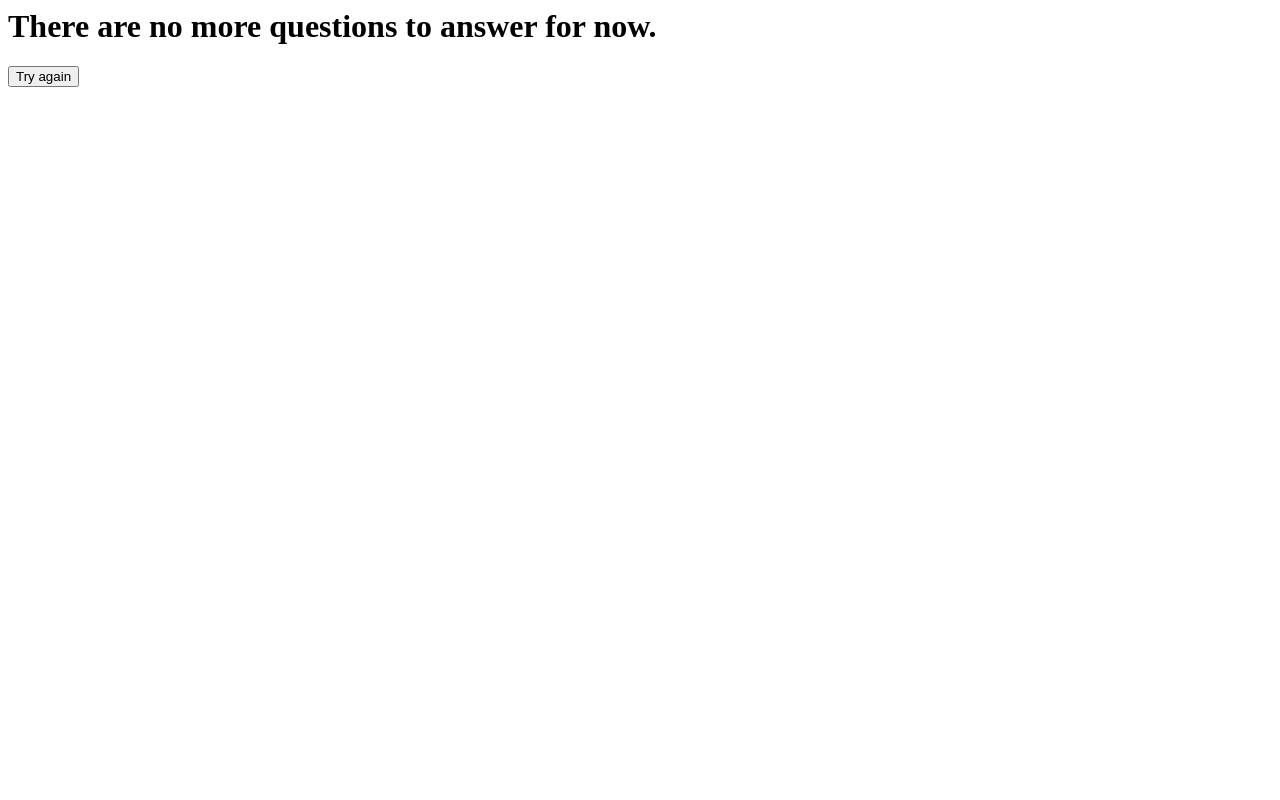
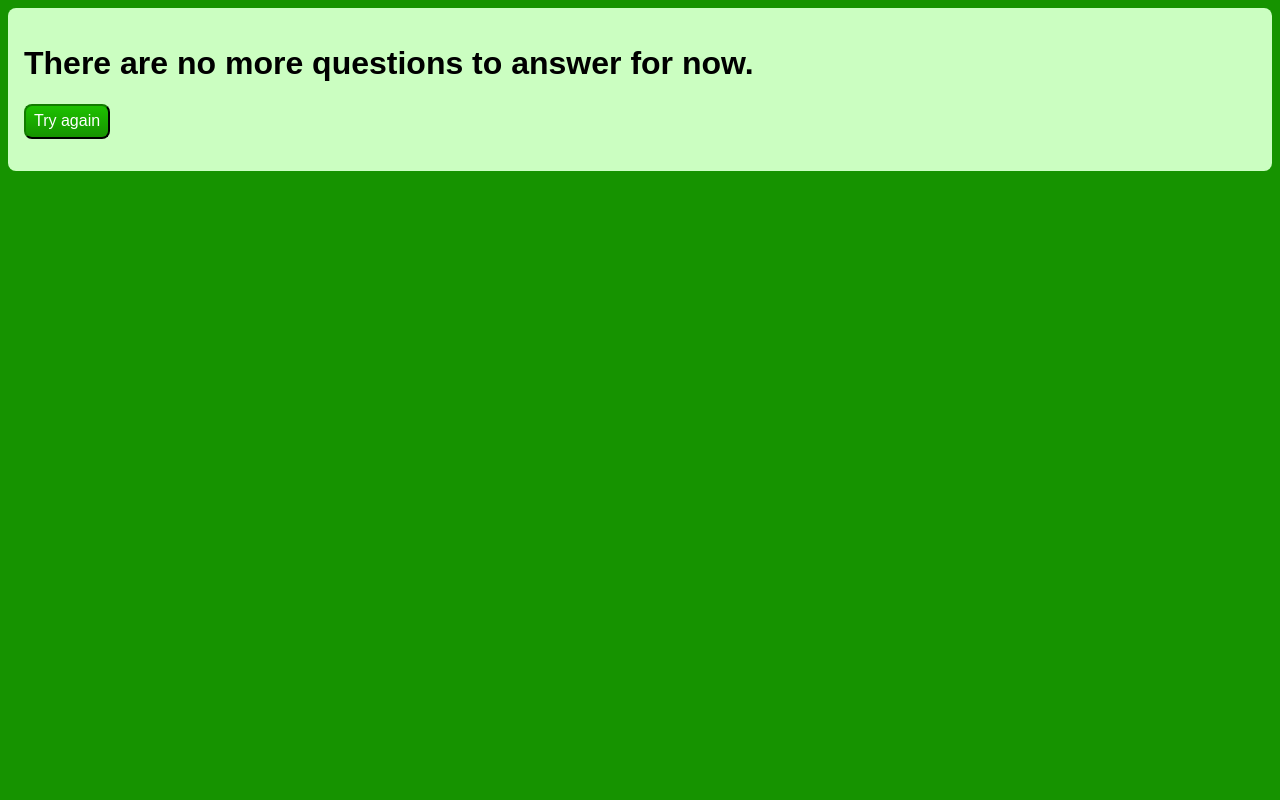
Before and after one commit to SudoVim/usurvey, a Django app: page / in a window 1280 px wide. Run offline with Django 3.2, Linux system fonts and the light colour scheme; data that the repository does not hold is empty; some libraries are stand-ins or nearby versions.

Commit message:
Added some style to the user app

```diff
--- /dev/null
+++ b/survey/static/survey/base.css
@@ -0,0 +1,48 @@
+html {
+    background: #169300;
+    font-family: sans-serif;
+}
+
+div {
+    background: #CBFEC1;
+    padding: 1em;
+    border-radius: .5em;
+}
+
+form ul {
+    list-style-type: none;
+    font-size: 2em;
+}
+
+form input.radio {
+    width: 2em;
+    height: 2em;
+}
+
+form .button {
+   border-color: #062800;
+   background: #169300;
+   background: -webkit-gradient(linear, left top, left bottom, from(#1DC100), to(#169300));
+   background: -webkit-linear-gradient(top, #1DC100, #169300);
+   background: -moz-linear-gradient(top, #1DC100, #169300);
+   background: -ms-linear-gradient(top, #1DC100, #169300);
+   background: -o-linear-gradient(top, #1DC100, #169300);
+   padding: .4em .5em;
+   border-radius: .5em;
+   color: white;
+   font-size: 1em;
+   text-decoration: none;
+   vertical-align: middle;
+}
+
+form .button:hover {
+   border-color: #062800;
+   background: #169300;
+   color: white;
+   cursor: pointer;
+}
+
+form .button:active {
+   border-color: #062800;
+   background: #169300;
+}
--- a/survey/templates/survey/base.html
+++ b/survey/templates/survey/base.html
@@ -1,9 +1,14 @@
+{% load static %}
+
 <html>
 <head>
 <title>{% block title %}{% endblock %}</title>
 <meta name="viewport" content="width=device-width, initial-scale=1.0">
+<link rel="stylesheet" href="{% static "survey/base.css" %}">
 </head>
 <body>
+<div>
 {% block body %}{% endblock %}
+</div>
 </body>
 </html>
--- a/survey/templates/survey/surveyresponse.html
+++ b/survey/templates/survey/surveyresponse.html
@@ -8,6 +8,6 @@ Answer Question
 <h1>{{ question }}</h1>
 <form method="post">{% csrf_token %}
     {{ form.as_p }}
-    <input type="submit" value="Submit" />
+    <input type="submit" class="button" value="Submit" />
 </form>
 {% endblock %}
--- a/survey/templates/survey/surveyresponse_error.html
+++ b/survey/templates/survey/surveyresponse_error.html
@@ -7,6 +7,6 @@
 {% block body %}
 <h1>{{ error }}</h1>
 <form>
-    <input type="submit" value="Try again" />
+    <input type="submit" class="button" value="Try again" />
 </form>
 {% endblock %}
--- a/survey/views.py
+++ b/survey/views.py
@@ -27,7 +27,7 @@ class SurveyResponseForm(forms.ModelForm):
         widgets = {
             'ip': forms.HiddenInput(),
             'question': forms.HiddenInput(),
-            'answer': forms.RadioSelect(),
+            'answer': forms.RadioSelect(attrs={'class': 'radio'}),
         }
 
 class SurveyResponseView(CreateView):
```
